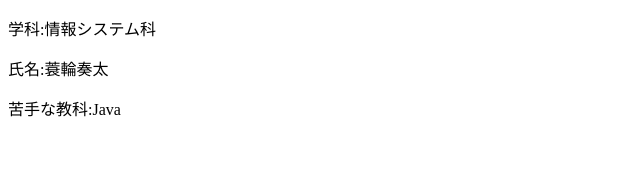
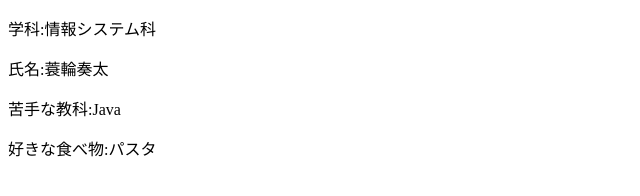
Before and after one commit to hatakeyama12/branch-test, a plain HTML site: page profile_B.html in a window 1280 px wide. Shown: the whole page, without its empty margins (0-640 px from the left). Drawn offline with Linux system fonts and the light colour scheme.

Commit message:
profilr_B.htmlに追記
prpfile_B.htmlに好きな食べ物を追記しました。

```diff
--- a/profile_B.html
+++ b/profile_B.html
@@ -8,5 +8,6 @@
 	<p>学科:情報システム科</p>
 	<p>氏名:蓑輪奏太</p>
 	<p>苦手な教科:Java</p>
+	<p>好きな食べ物:パスタ</p>
 </body>
 </html>
```
